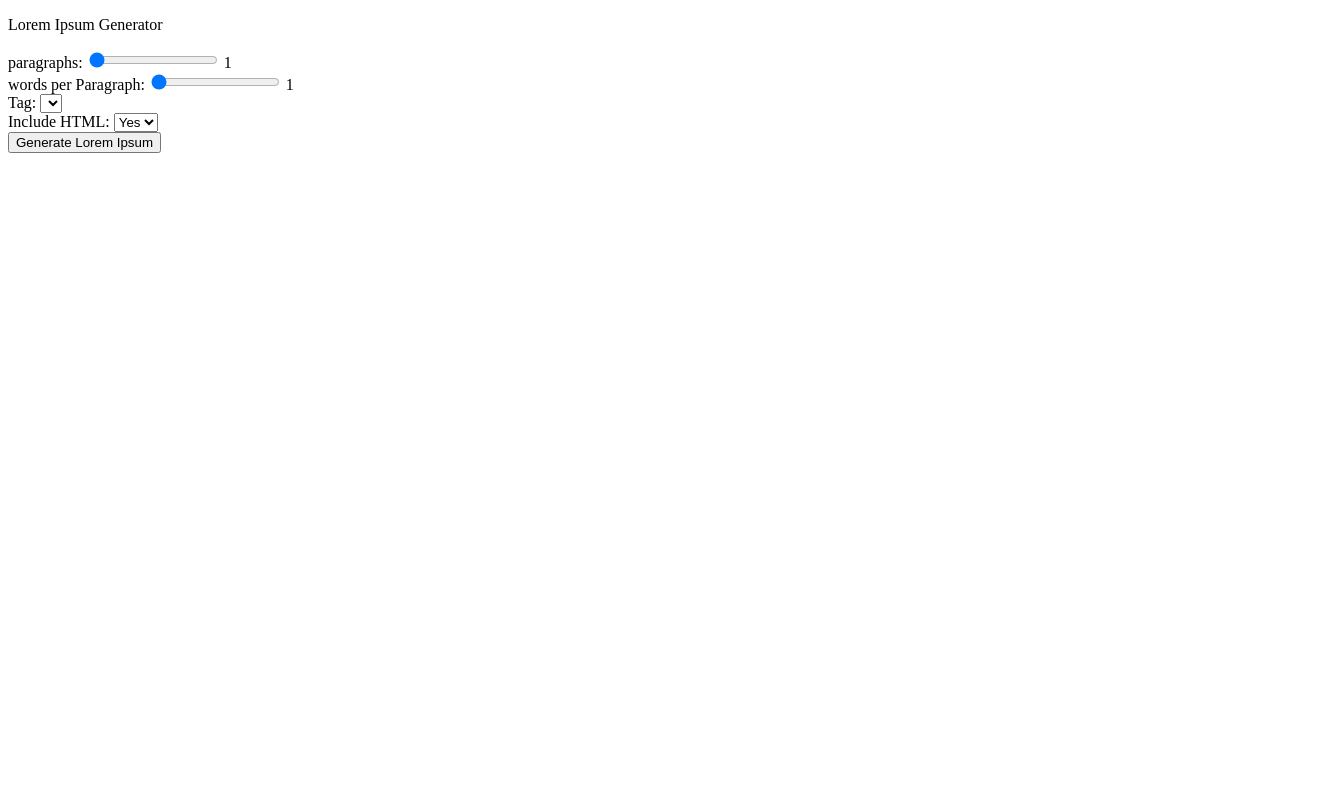
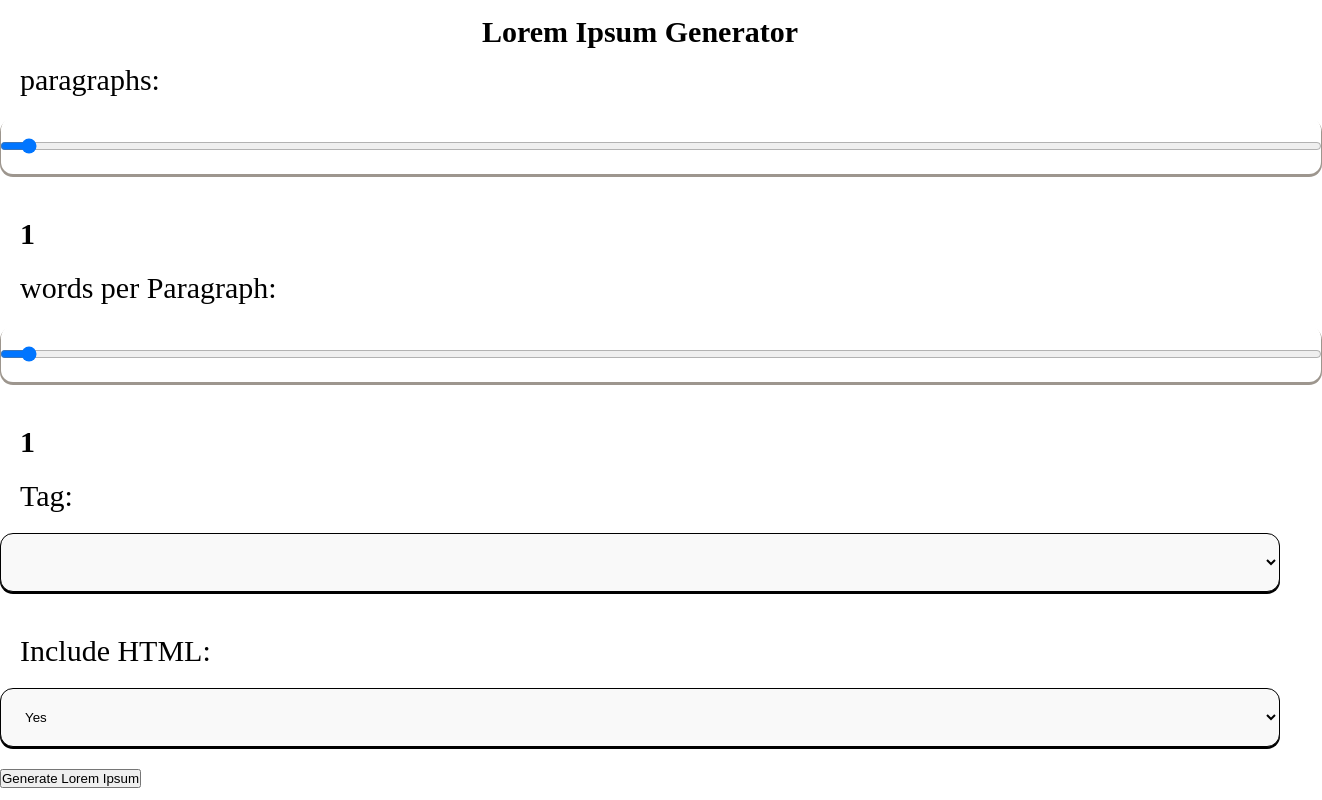
Before and after one commit to Hardik-Kumar20/Lorem-ipsum-generator, a plain HTML site: page index.html in a window 1280 px wide. Shown: the whole page, 1322 px wide, since content can reach past the window. Drawn offline with Linux system fonts and the light colour scheme.

Commit message:
build the css

```diff
--- a/index.html
+++ b/index.html
@@ -4,6 +4,9 @@
     <meta charset="UTF-8">
     <meta name="viewport" content="width=device-width, initial-scale=1.0">
     <title>Lorem Ipsum Generator</title>
+    <link rel="stylesheet" href="style.css">
+    <link href="https://fonts.googleapis.com/css2?family=Fira+Code:wght@400&display=swap" rel="stylesheet">
+
 </head>
 <body>
     <header class="header">
@@ -43,5 +46,6 @@
             <!-- Lorem Ipsum text will be here -->
         </div>
     </main>
+    <script src="script.js"></script>
 </body>
 </html>
--- a/style.css
+++ b/style.css
@@ -0,0 +1,52 @@
+*{
+    margin: 0px;
+    padding: 0px;
+}
+.body{
+    display: flex;
+    justify-content: center;
+    align-items: center;
+    font-family: 'Fira Code', monospace;
+}
+
+.header{
+    display: flex;
+    justify-content: center;
+    align-items: center;
+
+    font-size: 30px;
+    font-weight: 600;
+    line-height: 3px;
+    margin: 30px;
+}
+
+/* .container{
+    display: flex;
+     justify-content: center;
+     align-items: center;
+} */
+
+
+.container label{
+    display: block;
+    margin: 20px;
+    font-size: 30px;
+}
+span{
+    display: block;
+    margin: 20px;
+    font-size: 30px;
+    font-weight: 800;
+}
+
+.container input[type="range"],
+.container select ,
+.container input[type="number"]{
+    width: 100%;
+    padding: 20px;
+    margin-bottom:22px ;
+    border: 1px solid black;
+    border-radius: 13px;
+    background-color: #f9f9f9;
+    box-shadow: 0px 2px ;
+}
```
